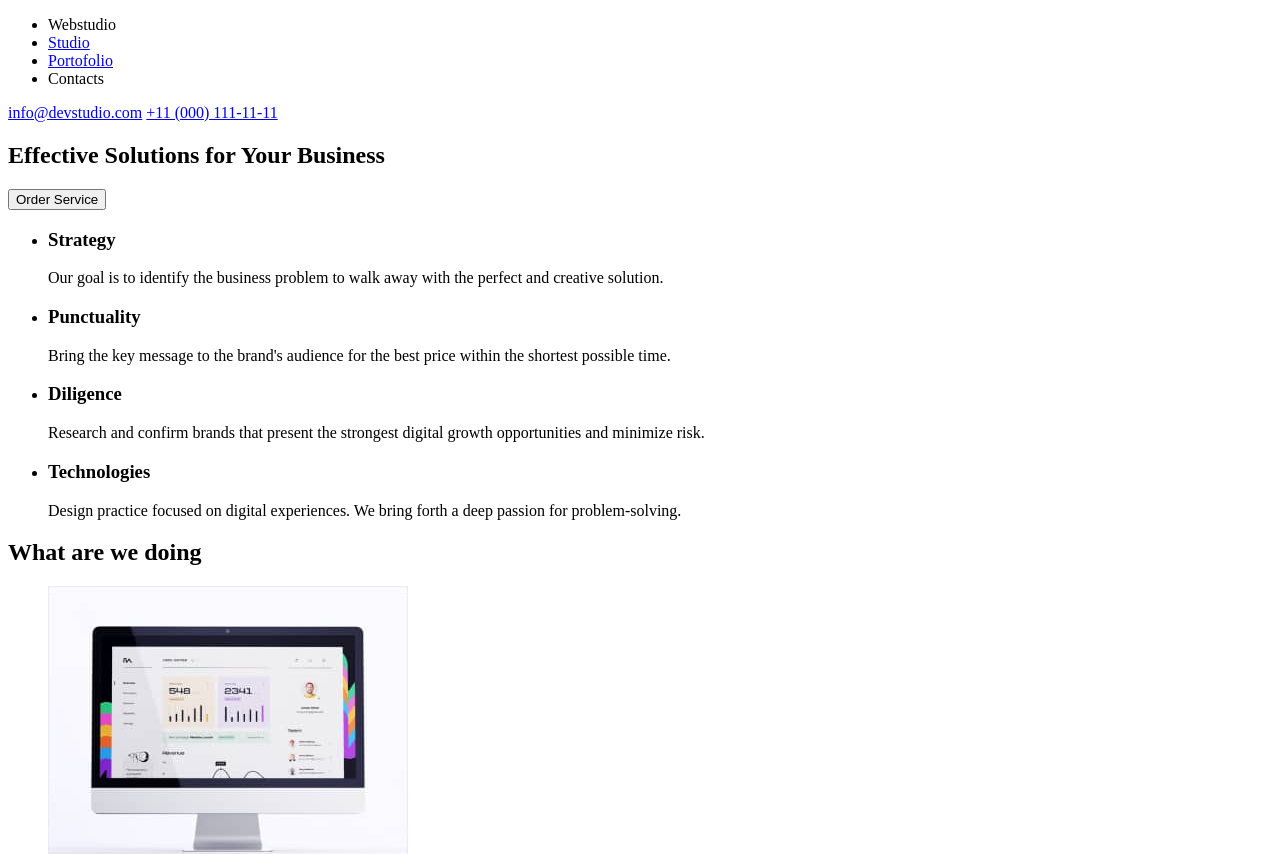
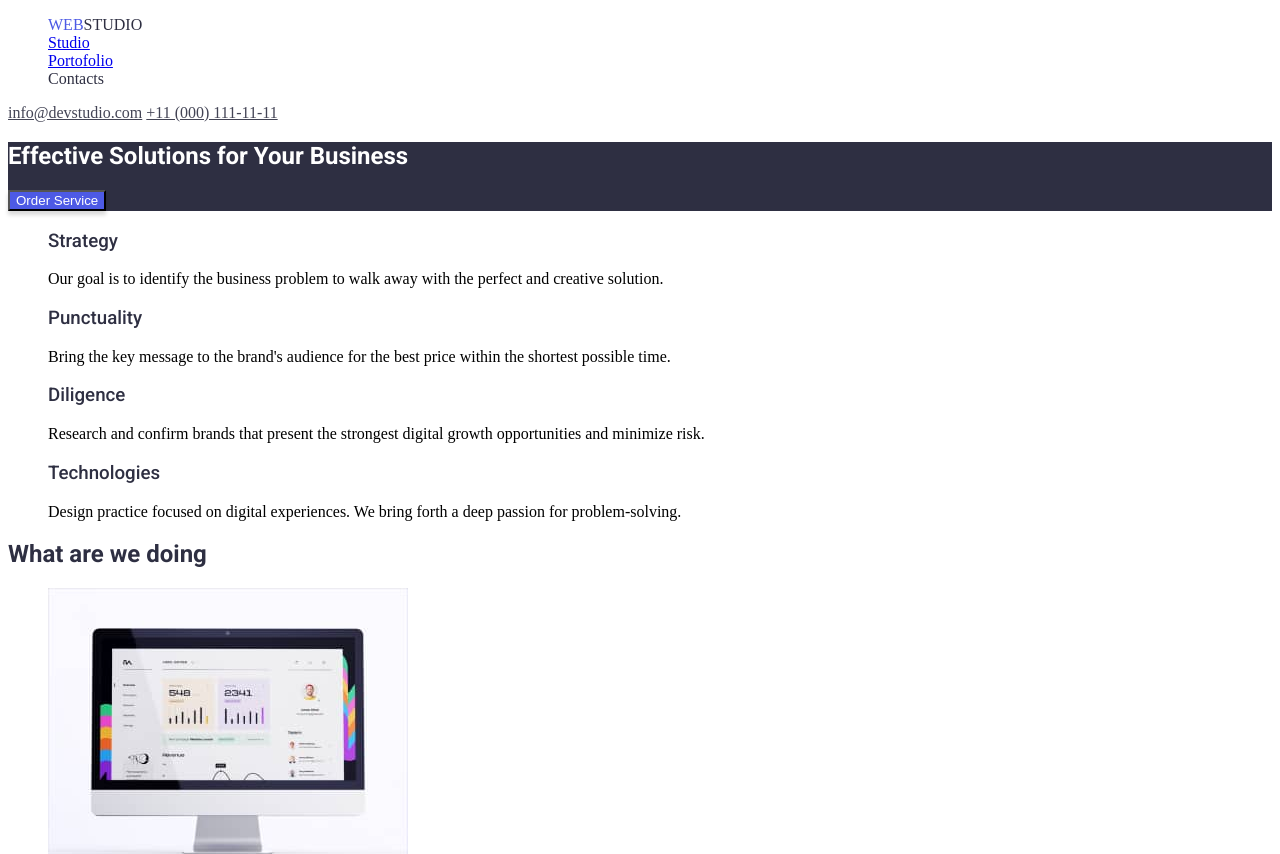
Before and after one commit to Iri20/goit-markup-hw-02, a plain HTML site: page index.html in a window 1280 px wide. Shown: the top 854 px of the page. Drawn offline with Linux system fonts and the light colour scheme.

Commit message:
add style css

```diff
--- a/css/style.css
+++ b/css/style.css
@@ -4,14 +4,61 @@
 }
 
 h1,
-h2,
+h2 {
+  font-family: var(--heading-font-family);
+  font-weight: 700;
+  color: #2e2f42;
+}
 h3 {
   font-family: var(--heading-font-family);
-  font-weight: 700;
+  font-weight: 500;
+  color: #2e2f42;
 }
-
+.hero-section {
+  background: #2e2f42;
+}
+.hero-title {
+  color: #fff;
+}
+.button-service {
+  box-shadow: 0 4px 4px 0 rgba(0, 0, 0, 0.15);
+  background: #4d5ae5;
+  color: #fff;
+  cursor: pointer;
+}
+.all-button {
+  border: 1px solid #e7e9fc;
+border-radius: 4px;
+padding: 12px 24px;
+width: 116px;
+height: 48px;
+background: #f4f4fd;
+box-shadow: 0 2px 2px 0 rgba(0, 0, 0, 0.12), 0 2px 1px 0 rgba(0, 0, 0, 0.08), 0 3px 1px 0 rgba(0, 0, 0, 0.1);
+cursor: pointer;
+}
 .global-header {
-  background-color: #2e2f42;
+  background-color: #fff;
+}
+.logo::before {
+  content: "WEB";
+  color: #4d5ae5;
+}
+.info-page {
+  color: #434455;
+}
+.nav-list {
+  color: #2e2f42;
+}
+.p {
+  font-family: var(--heading-font-family);
+  font-weight: 400;
+  color: #434455;
+}
+.section-team {
+  background: #f4f4fd;
+}
+.footer-section {
+  background: #2e2f42;
 }
 
 ul {
--- a/index.html
+++ b/index.html
@@ -7,27 +7,27 @@
   <link rel="preconnect" href="https://fonts.googleapis.com">
   <link rel="preconnect" href="https://fonts.gstatic.com" crossorigin>
   <link href="https://fonts.googleapis.com/css2?family=Raleway:ital,wght@0,100..900;1,100..900&family=Roboto:ital,wght@0,100;0,300;0,400;0,500;0,700;0,900;1,100;1,300;1,400;1,500;1,700;1,900&display=swap" rel="stylesheet">
-  <link real="stylesheet" href="./css/style.css"/>
+  <link rel="stylesheet" href="./css/style.css"/>
 </head>
 
 <body>
   <header class="global-header">
     <nav class="navbar">
       <ul class="nav-list">
-        <li><a>Webstudio</a></li>
+        <li><a class="logo">STUDIO</a></li>
         <li><a href="./index.html">Studio</a></li>
         <li><a href="./portofolio.html">Portofolio</a></li>
         <li><a>Contacts</a></li>
       </ul>
     </nav>
 
-    <a href="mailto:info@devstudio.com">info@devstudio.com</a>
-    <a href="tel:+11(000)111-11-11">+11 (000) 111-11-11</a>
+    <a class="info-page" href="mailto:info@devstudio.com">info@devstudio.com</a>
+    <a class="info-page" href="tel:+11(000)111-11-11">+11 (000) 111-11-11</a>
   </header>
 
   <main>
      <!-- Hero Section-->
-<section>
+<section class="hero-section">
     <h1 class="hero-title">Effective Solutions for Your Business</h1>
     <button type="button" class="button-service">Order Service</button>
 </section>
@@ -69,7 +69,7 @@
 </section>
 
 <section>
-  <h2>Our Team</h2>
+  <h2 class="section-team">Our Team</h2>
 
  <ul>
   <li>
@@ -96,8 +96,8 @@
 </section>
   </main>
 
-  <footer>
-    <a href="webstudio.html">Webstudio</a>
+  <footer class="footer-section">
+    <a href="webstudio.html">STUDIO</a>
     <p>
       Increase the flow of customers and sales for your business with digital marketing & growth solutions.
     </p>
```
Also changed, not shown: portofolio.html (+7 -7 lines).
